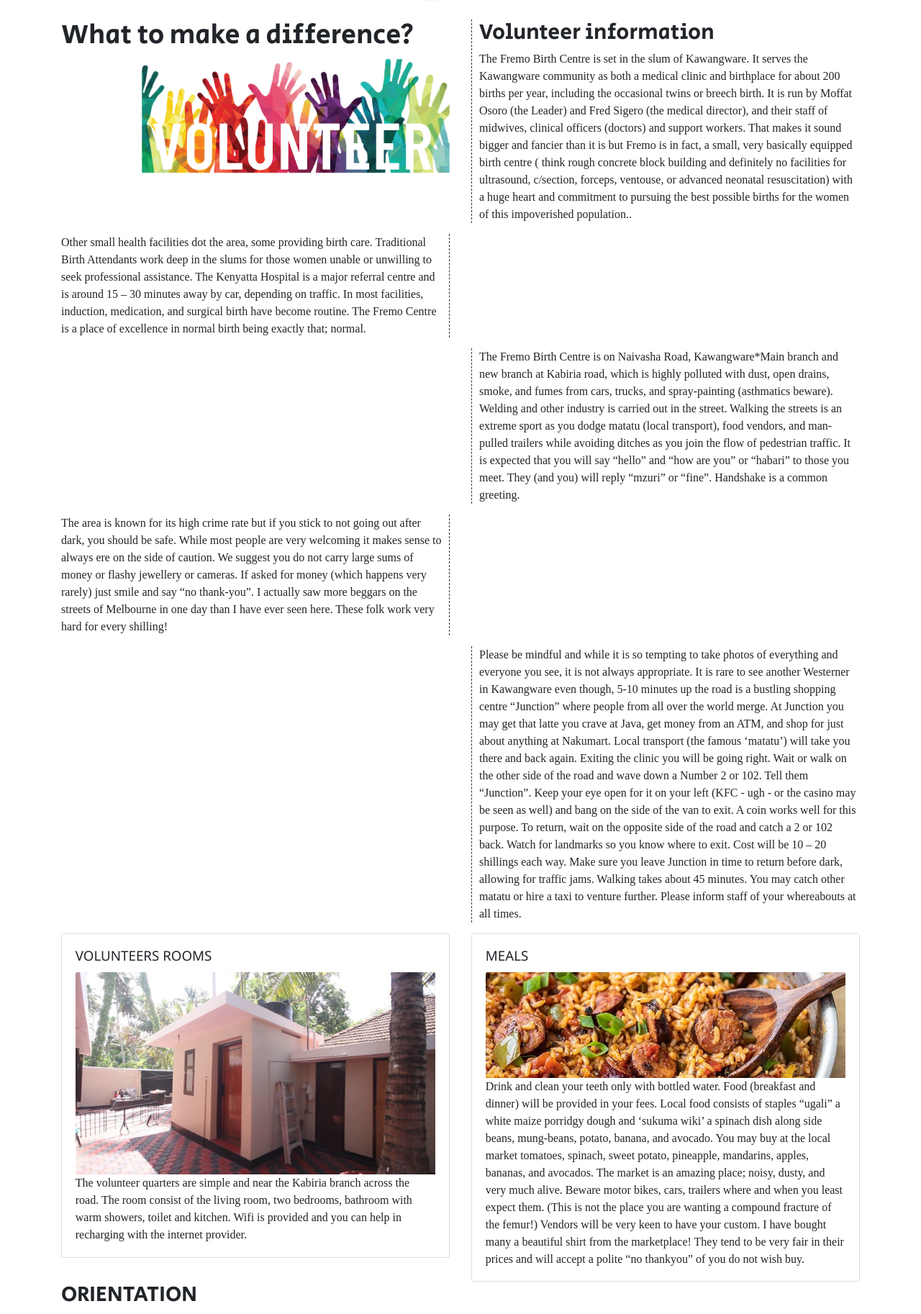
After one commit to kiptoo-rotich/FreMo, a Django app: page /volunteer/ in a window 1280 px wide; the page is wider, and only the part inside the window is pictured. The commit adds this page. Shown: the part 456-2282 px from the top of that part at 72% size. Run offline with Django 4.2, Linux system fonts and the light colour scheme; parts of the project's set-up code (start-up, migrations or seed data) failed here and were passed over; some libraries are stand-ins or nearby versions.

Commit message:
It adds volunteering page

```diff
--- a/web/static/css/style.css
+++ b/web/static/css/style.css
@@ -113,6 +113,38 @@
         100% {
             margin-right: 0;
         }
+    }
+
+    .volunteer>div>p {
+        width: 80%;
+        text-align: right;
+        float: right;
+    }
+
+    .volunteer1>div>p {
+        width: 80%;
+        text-align: left;
+        float: left;
+    }
+
+    .volunteer1>div>img {
+        width: 80%;
+        float: right;
+    }
+
+    .mycontent-left {
+        border-right: 1px dashed #333;
+        padding-right: 10px;
+    }
+
+    .mycontent-right {
+        border-left: 1px dashed #333;
+        padding-left: 10px;
+    }
+
+    .volunteer-cards {
+        display: flex;
+        flex-direction: row;
     }
 
     .title {
--- /dev/null
+++ b/web/templates/main/volunteer.html
@@ -0,0 +1,119 @@
+{%extends 'base.html'%}{%load bootstrap4%}{%load static%} {%block content%}
+<div class="specialist-header">
+
+</div>
+<div class="container-fluid container">
+    <div class="row volunteer1">
+        <div class="col-xm-6 col-sm-6 col-md-6 col-lg-6">
+            <h1>What to make a difference?</h1>
+            <img src="../../static/Images/Volunteer.png" alt="Volunteer" width="100%">
+        </div>
+        <div class="col-xm-6 col-sm-6 col-md-6 col-lg-6 ">
+            <div class="mycontent-right">
+                <h2>Volunteer information</h2>
+                <p>The Fremo Birth Centre is set in the slum of Kawangware. It serves the Kawangware community as both a medical clinic and birthplace for about 200 births per year, including the occasional twins or breech birth. It is run by Moffat Osoro
+                    (the Leader) and Fred Sigero (the medical director), and their staff of midwives, clinical officers (doctors) and support workers. That makes it sound bigger and fancier than it is but Fremo is in fact, a small, very basically equipped
+                    birth centre ( think rough concrete block building and definitely no facilities for ultrasound, c/section, forceps, ventouse, or advanced neonatal resuscitation) with a huge heart and commitment to pursuing the best possible births
+                    for the women of this impoverished population..</p>
+            </div>
+        </div>
+    </div>
+
+    <div class="row volunteer">
+        <div class="col-xm-6 col-sm-6 col-md-6 col-lg-6 ">
+            <div class="mycontent-left">
+                <p>Other small health facilities dot the area, some providing birth care. Traditional Birth Attendants work deep in the slums for those women unable or unwilling to seek professional assistance. The Kenyatta Hospital is a major referral centre
+                    and is around 15 – 30 minutes away by car, depending on traffic. In most facilities, induction, medication, and surgical birth have become routine. The Fremo Centre is a place of excellence in normal birth being exactly that; normal.</p>
+            </div>
+        </div>
+        <div class="col-xm-6 col-sm-6 col-md-6 col-lg-6 ">
+        </div>
+    </div>
+
+    <div class="row volunteer1">
+        <div class="col-xm-6 col-sm-6 col-md-6 col-lg-6 ">
+
+        </div>
+        <div class="col-xm-6 col-sm-6 col-md-6 col-lg-6 ">
+            <div class="mycontent-right">
+                <p>The Fremo Birth Centre is on Naivasha Road, Kawangware*Main branch and new branch at Kabiria road, which is highly polluted with dust, open drains, smoke, and fumes from cars, trucks, and spray-painting (asthmatics beware). Welding and
+                    other industry is carried out in the street. Walking the streets is an extreme sport as you dodge matatu (local transport), food vendors, and man-pulled trailers while avoiding ditches as you join the flow of pedestrian traffic. It
+                    is expected that you will say “hello” and “how are you” or “habari” to those you meet. They (and you) will reply “mzuri” or “fine”. Handshake is a common greeting.</p>
+            </div>
+
+        </div>
+    </div>
+
+    <div class="row volunteer">
+        <div class="col-xm-6 col-sm-6 col-md-6 col-lg-6 ">
+            <div class="mycontent-left">
+                <p>The area is known for its high crime rate but if you stick to not going out after dark, you should be safe. While most people are very welcoming it makes sense to always ere on the side of caution. We suggest you do not carry large sums
+                    of money or flashy jewellery or cameras. If asked for money (which happens very rarely) just smile and say “no thank-you”. I actually saw more beggars on the streets of Melbourne in one day than I have ever seen here. These folk work
+                    very hard for every shilling!</p>
+            </div>
+
+        </div>
+        <div class="col-xm-6 col-sm-6 col-md-6 col-lg-6 ">
+
+
+        </div>
+    </div>
+
+    <div class="row volunteer1">
+        <div class="col-xm-6 col-sm-6 col-md-6 col-lg-6 ">
+        </div>
+        <div class="col-xm-6 col-sm-6 col-md-6 col-lg-6 ">
+            <div class="mycontent-right">
+                <p>Please be mindful and while it is so tempting to take photos of everything and everyone you see, it is not always appropriate. It is rare to see another Westerner in Kawangware even though, 5-10 minutes up the road is a bustling shopping
+                    centre “Junction” where people from all over the world merge. At Junction you may get that latte you crave at Java, get money from an ATM, and shop for just about anything at Nakumart. Local transport (the famous ‘matatu’) will take
+                    you there and back again. Exiting the clinic you will be going right. Wait or walk on the other side of the road and wave down a Number 2 or 102. Tell them “Junction”. Keep your eye open for it on your left (KFC - ugh - or the casino
+                    may be seen as well) and bang on the side of the van to exit. A coin works well for this purpose. To return, wait on the opposite side of the road and catch a 2 or 102 back. Watch for landmarks so you know where to exit. Cost will
+                    be 10 – 20 shillings each way. Make sure you leave Junction in time to return before dark, allowing for traffic jams. Walking takes about 45 minutes. You may catch other matatu or hire a taxi to venture further. Please inform staff
+                    of your whereabouts at all times.
+                </p>
+            </div>
+
+        </div>
+    </div>
+
+    <div class="row">
+        <div class="col-sm-6">
+            <div class="card">
+                <div class="card-body">
+                    <h5 class="card-title">VOLUNTEERS ROOMS</h5>
+                    <img class="card-img-top" src="../../static/Images/Quaters.jpg" alt="Card image cap">
+
+                    <p class="card-text">The volunteer quarters are simple and near the Kabiria branch across the road. The room consist of the living room, two bedrooms, bathroom with warm showers, toilet and kitchen. Wifi is provided and you can help in recharging with
+                        the internet provider.</p>
+                </div>
+            </div>
+        </div>
+        <div class="col-sm-6">
+            <div class="card">
+                <div class="card-body">
+                    <h5 class="card-title">MEALS</h5>
+                    <img class="card-img-top" src="../../static/Images/Meals.jpg" alt="Card image cap">
+
+                    <p class="card-text">Drink and clean your teeth only with bottled water. Food (breakfast and dinner) will be provided in your fees. Local food consists of staples “ugali” a white maize porridgy dough and ‘sukuma wiki’ a spinach dish along side beans, mung-beans,
+                        potato, banana, and avocado. You may buy at the local market tomatoes, spinach, sweet potato, pineapple, mandarins, apples, bananas, and avocados. The market is an amazing place; noisy, dusty, and very much alive. Beware motor
+                        bikes, cars, trailers where and when you least expect them. (This is not the place you are wanting a compound fracture of the femur!) Vendors will be very keen to have your custom. I have bought many a beautiful shirt from the
+                        marketplace! They tend to be very fair in their prices and will accept a polite “no thankyou” of you do not wish buy.</p>
+                </div>
+            </div>
+        </div>
+    </div>
+    <div class="row orientation">
+        <div class="col-xm-12 col-sm-12 col-md-12 col-lg-12 ">
+            <h2 class="">ORIENTATION</h2>
+            <p>You should be given a thorough orientation when you arrive, including day to day living, work expectations, introductions, phone numbers, internet, transport, and shopping. You will be expected to do your own washing (by hand) and pitch in
+                with washing the dishes, making your bed, sweeping etc. If you don’t do it someone else will feel obligated to do so.
+                <br><br><b>Staff should never ask you for financial assistance. “I am here to work for the clinic and thus the community. I cannot give financial assistance to individuals.” Is an appropriate reply and the incident must be reported. If
+                you feel that you would like to support a particular person you MUST talk this through with Moffat before proceeding. Please be mindful in keeping all relationships with staff on a purely professional basis.</b><br><br> Students will be
+                allocated a mentor who will be responsible for their educational experiences. The mentor will teach, supervise practice, and set assignments. If you need information or assistance please do ask. Any problems are to be reported to Moffat
+                immediately.
+            </p>
+        </div>
+    </div>
+
+</div>
+{%endblock%}
--- a/web/templates/navbar.html
+++ b/web/templates/navbar.html
@@ -51,6 +51,7 @@
                         <a class="dropdown-item hover" href="{%url 'ultrasound'%}">Ultra-Sound Services</a>
                         <a class="dropdown-item hover" href="{%url 'nutrition'%}">Nutrition Services</a>
                         <a class="dropdown-item hover" href="{%url 'counselling'%}">Counselling Services</a>
+                        <a class="dropdown-item hover" href="{%url 'volunteer'%}">Volunteering</a>
                     </div>
                 </li>
                 <li class="nav-item dropdown active">
--- a/web/urls.py
+++ b/web/urls.py
@@ -20,6 +20,7 @@ urlpatterns=[
     path('lipa_na_mpesa_online/',views.lipa_na_mpesa_online,name="lipa_na_mpesa_online"),
     path('lipa_na_mpesa_donate/',views.lipa_na_mpesa_donation,name="lipa_na_mpesa_donation"),
     path('school/',views.school,name="school"),
+    path('volunteer/',views.volunteer,name="volunteer"),
 
     path('access/token', views.getAccessToken, name='get_mpesa_access_token'),
     path('online/lipa', views.lipa_na_mpesa_online, name='lipa_na_mpesa'),
--- a/web/views.py
+++ b/web/views.py
@@ -63,6 +63,8 @@ def pay(request):
     form=Payment_Form()
     return render(request,'main/payments.html',{'Payment_Form':form})
 
+def volunteer(request):
+    return render(request,'main/volunteer.html')
 
 def getAccessToken(request):
     return HttpResponse("Hello, world")
```
Also changed, not shown: web/static/Images/Make.jpg (added), web/static/Images/Meals.jpg (added), web/static/Images/Peace-1.webp (added), web/static/Images/Quaters.jpg (added), web/static/Images/Volunteer.png (added), web/static/Images/birth.jpeg (added), web/static/Images/volunteer1.jpeg (added).
